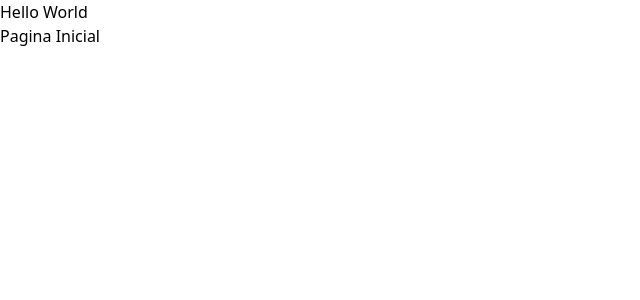
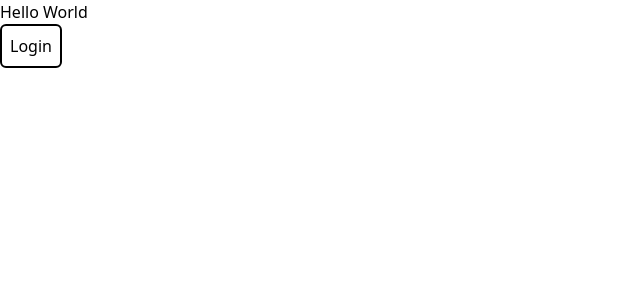
Before and after one commit to Rulian14/Trabalho-Diario-Viajem, a React (Vite) app: page / in a window 1280 px wide. Shown: the top 300 px of the page, without its empty margins (0-640 px from the left). Built offline with nearby package versions, Linux system fonts and the light colour scheme.

Commit message:
estilização header

```diff
--- a/src/components/Header.jsx
+++ b/src/components/Header.jsx
@@ -1,7 +1,14 @@
+import { Navigate } from "react-router-dom";
+
 function Header() {
   return (
-    <div>
-      <h1>Pagina Inicial</h1>
+    <div className="">
+      <button
+        className="border-2 p-2 rounded-md"
+        onClick={Navigate("/LoginUser")}
+      >
+        Login
+      </button>
     </div>
   );
 }
```
